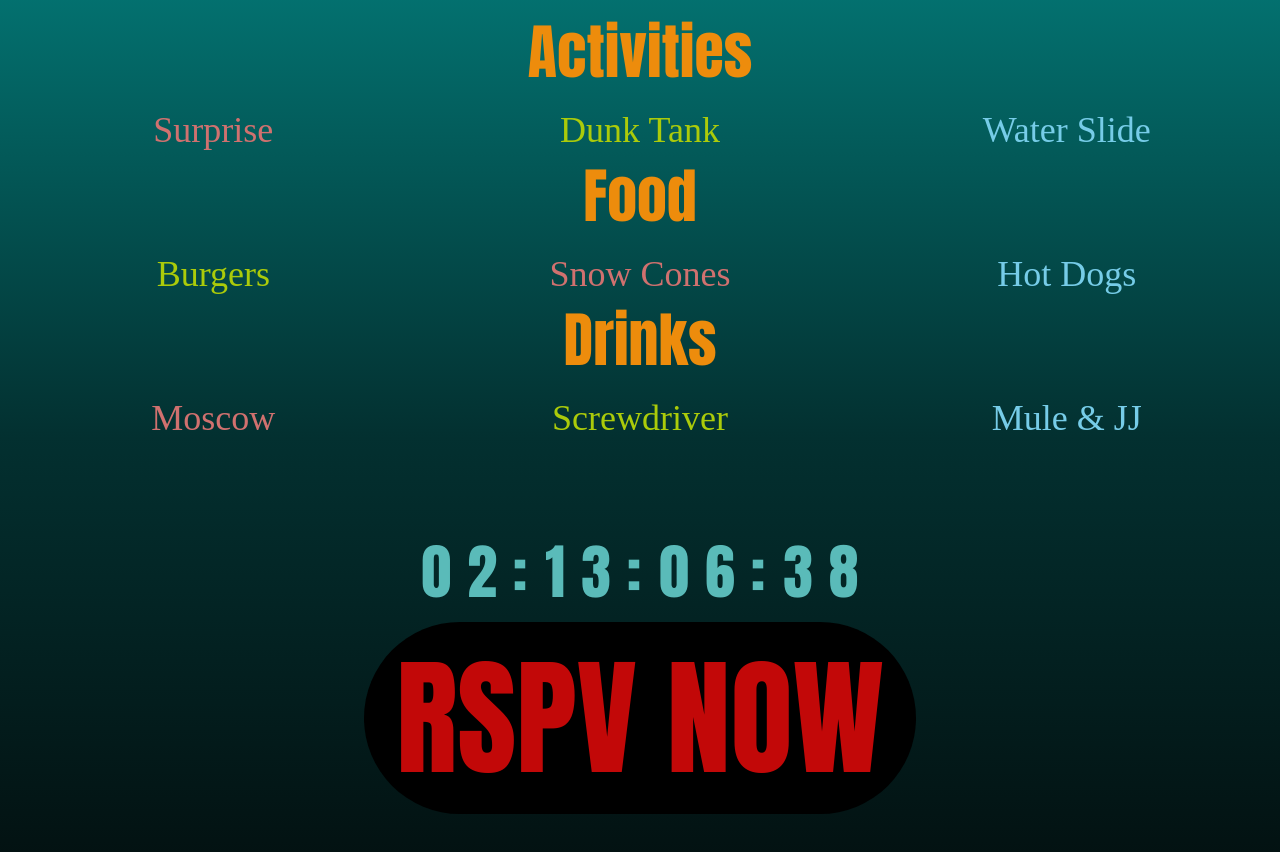
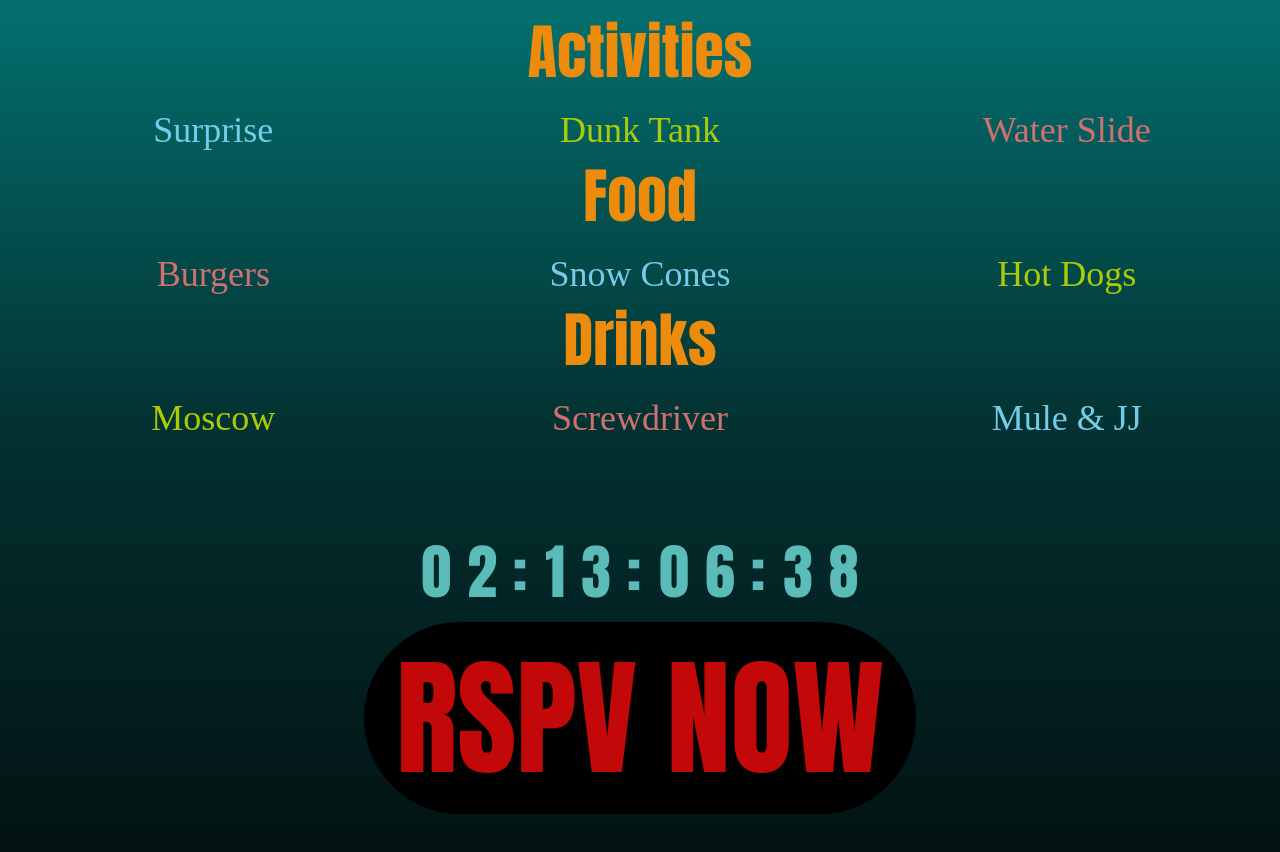
Before and after one commit to houstongunter/kappapalooza1, a React (Vite) app: page / in a window 1280 px wide. Shown: the part 2072-2924 px from the top of the page. Built offline with nearby package versions, Linux system fonts and the light colour scheme; a web font is replaced by a local one.

Commit message:
info color

```diff
--- a/src/components/Information.jsx
+++ b/src/components/Information.jsx
@@ -42,18 +42,18 @@ const DJs = [
   { name: "Ilan", color: "text-kappa-lime", duration: 1.2 },
 ];
 const activities = [
-  { name: "Surprise", color: "text-kappa-pinkish", duration: 0.3 },
+  { name: "Surprise", color: "text-kappa-lightcyan", duration: 0.3 },
   { name: "Dunk Tank", color: "text-kappa-lime", duration: 1.3 },
-  { name: "Water Slide", color: "text-kappa-lightcyan", duration: 0.4 },
+  { name: "Water Slide", color: "text-kappa-pinkish", duration: 0.4 },
 ];
 const food = [
-  { name: "Burgers", color: "text-kappa-lime", duration: 1 },
-  { name: "Snow Cones", color: "text-kappa-pinkish", duration: 0.7 },
-  { name: "Hot Dogs", color: "text-kappa-lightcyan", duration: 1.1 },
+  { name: "Burgers", color: "text-kappa-pinkish", duration: 1 },
+  { name: "Snow Cones", color: "text-kappa-lightcyan", duration: 0.7 },
+  { name: "Hot Dogs", color: "text-kappa-lime", duration: 1.1 },
 ];
 const drinks = [
-  { name: "Moscow", color: "text-kappa-pinkish", duration: 0.5 },
-  { name: "Screwdriver", color: "text-kappa-lime", duration: 1.3 },
+  { name: "Moscow", color: "text-kappa-lime", duration: 0.5 },
+  { name: "Screwdriver", color: "text-kappa-pinkish", duration: 1.3 },
   { name: "Mule & JJ", color: "text-kappa-lightcyan", duration: 0.9 },
 ];
 
```
